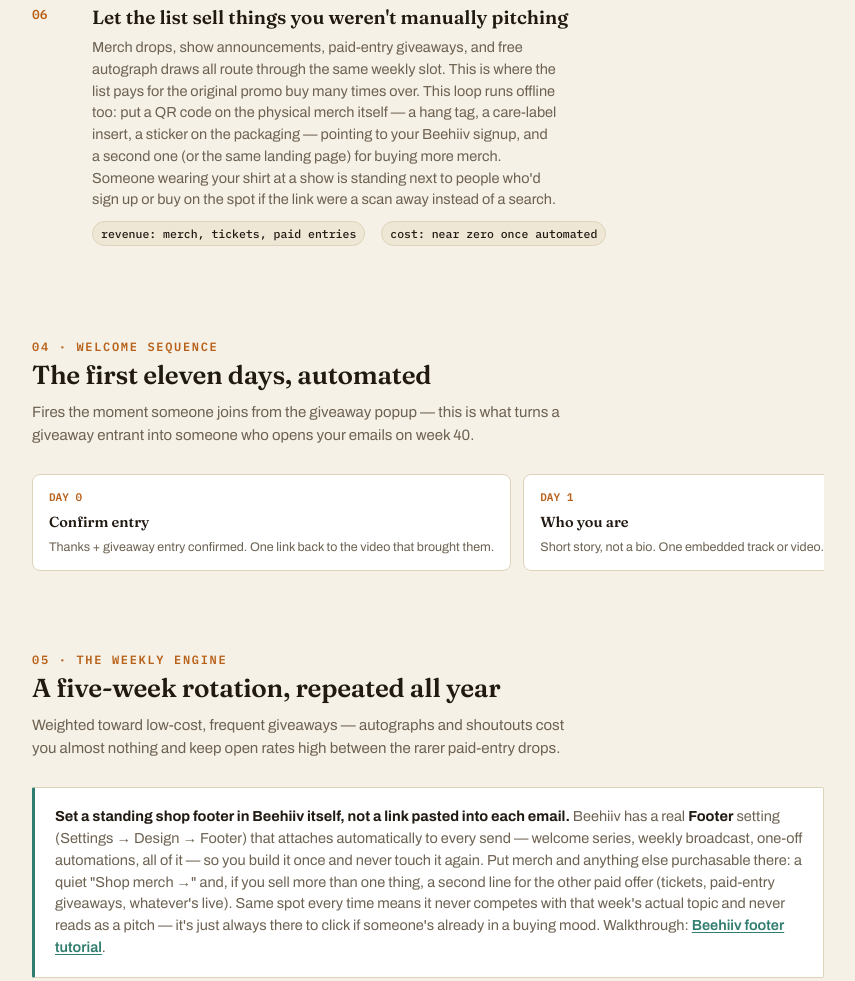
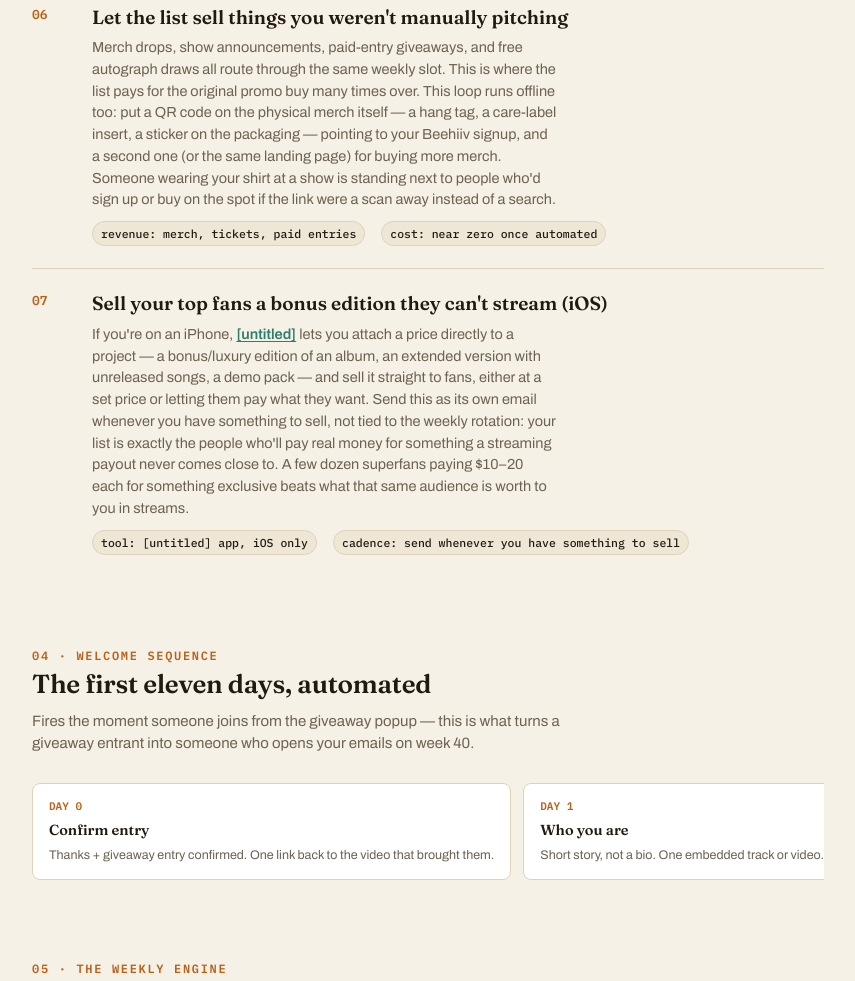
Before and after one commit to pharaohm33/automatic-music-sales-funnel, a plain HTML site: page index.html in a window 1280 px wide. Shown: the part 6051-7032 px from the top of the page, without its empty margins (212-1067 px from the left). Drawn offline with nearby package versions, Linux system fonts and the light colour scheme.

Commit message:
Add iOS bonus/unreleased edition sales via [untitled] app
Co-Authored-By: Claude Sonnet 5 <noreply@anthropic.com>

```diff
--- a/index.html
+++ b/index.html
@@ -240,6 +240,7 @@ svg text{font-family:"Archivo",sans-serif;}
   margin-top:2px;
 }
 .checklist b{font-weight:600;}
+.checklist a{color:var(--accent2);font-weight:600;text-decoration:underline;text-underline-offset:2px;}
 .checklist span.dim{color:var(--text-dim);}
 
 .roi{
@@ -621,6 +622,15 @@ svg text{font-family:"Archivo",sans-serif;}
         </div>
       </div>
 
+      <div class="stage">
+        <div class="stage-num">07</div>
+        <div>
+          <div class="stage-name">Sell your top fans a bonus edition they can't stream (iOS)</div>
+          <div class="stage-body">If you're on an iPhone, <a href="https://apps.apple.com/app/id6445854828" target="_blank" rel="noopener">[untitled]</a> lets you attach a price directly to a project — a bonus/luxury edition of an album, an extended version with unreleased songs, a demo pack — and sell it straight to fans, either at a set price or letting them pay what they want. Send this as its own email whenever you have something to sell, not tied to the weekly rotation: your list is exactly the people who'll pay real money for something a streaming payout never comes close to. A few dozen superfans paying $10–20 each for something exclusive beats what that same audience is worth to you in streams.</div>
+          <div class="stage-meta"><span>tool: [untitled] app, iOS only</span><span>cadence: send whenever you have something to sell</span></div>
+        </div>
+      </div>
+
     </div>
   </div>
 
@@ -697,6 +707,7 @@ svg text{font-family:"Archivo",sans-serif;}
       <li><div class="box"></div><div><b>Vet and DM 6–10 micro-influencer pages</b> using the scripts above, negotiating for ~4 story shares a week for the month, not a single post. <span class="dim">~2–3 hrs.</span></div></li>
       <li><div class="box"></div><div><b>Confirm each influencer's story uses a link sticker</b> pointed at your playlist, with a per-creator tracked link.</div></li>
       <li><div class="box"></div><div><b>Watch signups land tagged in Beehiiv</b>, confirm the welcome automation fires, then leave it running.</div></li>
+      <li><div class="box"></div><div><b>(iOS)</b> Try <a href="https://apps.apple.com/app/id6445854828" target="_blank" rel="noopener">[untitled]</a> for selling bonus/unreleased editions to your list at your own price, sent as its own email whenever ready — no fixed schedule needed.</div></li>
     </ul>
   </div>
 
```
Also changed, not shown: cheat-sheet.html (+4 -0 lines).
